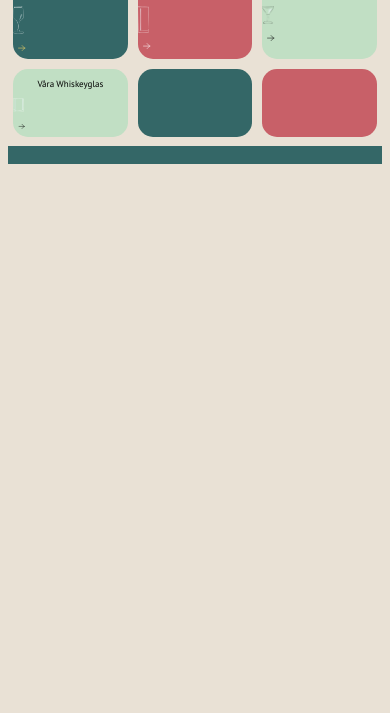
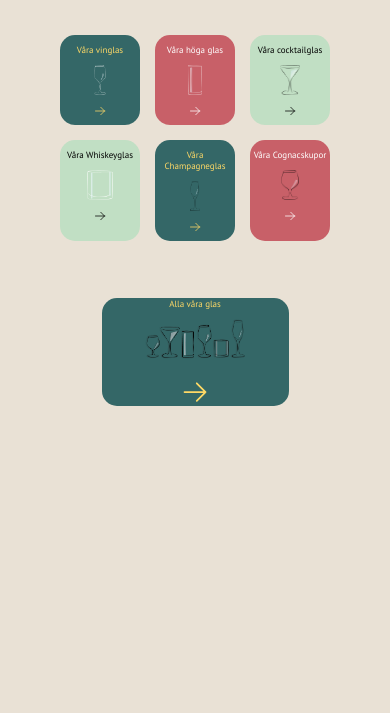
Before and after one commit to Malinsund/vitrum, a plain HTML site: page index.html in a window 390 px wide. Shown: the part 131-844 px from the top of the page. Drawn offline with Linux system fonts and the light colour scheme; a web font is replaced by a local one.

Commit message:
main layout for mobile

```diff
--- a/index.html
+++ b/index.html
@@ -2,6 +2,7 @@
 <html lang="en">
   <head>
     <meta charset="UTF-8" />
+    <link rel="icon" href="assets/Vitrum.logo.png" type="image/png" />
     <link rel="preconnect" href="https://fonts.googleapis.com" />
     <link rel="preconnect" href="https://fonts.gstatic.com" crossorigin />
     <link
@@ -77,7 +78,7 @@
     </section> -->
 
     <!--Här skall alla kort/knappar komma-->
-    <section>
+    <section class="outer-card-container">
       <article class="card-container">
         <div class="card1 card">
           <p>Våra vinglas</p>
@@ -148,7 +149,7 @@
         <div class="card4 card">
           <p>Våra Whiskeyglas</p>
           <div>
-            <img src="assets/glas.whis.vit.png" alt="" />
+            <img src="assets/glas.whis.vit.png" alt="Whiskeyglas" />
           </div>
           <!--Piljävel?-->
           <svg
@@ -168,27 +169,73 @@
           </svg>
         </div>
         <div class="card5 card">
-          <p></p>
+          <p>Våra Champagneglas</p>
           <div>
-            <img src="" alt="" />
+            <img src="assets/glas.cham.png" alt="Champagneglas" />
           </div>
+          <svg
+            class="arrows"
+            xmlns="http://www.w3.org/2000/svg"
+            fill="none"
+            viewBox="0 0 24 24"
+            stroke-width="1.5"
+            stroke="currentColor"
+            class="size-6"
+          >
+            <path
+              stroke-linecap="round"
+              stroke-linejoin="round"
+              d="M13.5 4.5 21 12m0 0-7.5 7.5M21 12H3"
+            />
+          </svg>
           <!--Piljävel?-->
         </div>
         <div class="card6 card">
-          <p></p>
+          <p>Våra Cognacskupor</p>
           <div>
-            <img src="" alt="" />
+            <img src="assets/Glas.conj.png" alt="" />
           </div>
           <!--Piljävel?-->
+          <svg
+            class="arrows"
+            xmlns="http://www.w3.org/2000/svg"
+            fill="none"
+            viewBox="0 0 24 24"
+            stroke-width="1.5"
+            stroke="currentColor"
+            class="size-6"
+          >
+            <path
+              stroke-linecap="round"
+              stroke-linejoin="round"
+              d="M13.5 4.5 21 12m0 0-7.5 7.5M21 12H3"
+            />
+          </svg>
         </div>
       </article>
       <article>
         <div class="card7">
-          <p></p>
+          <p>Alla våra glas</p>
+
           <div>
-            <img src="" alt="" />
+            <img src="assets/glas.alla.png" alt="" />
           </div>
           <!--Piljävel?-->
+          <svg
+            class="arrows"
+            xmlns="http://www.w3.org/2000/svg"
+            fill="none"
+            viewBox="0 0 24 24"
+            stroke-width="1.5"
+            stroke="currentColor"
+            class="size-6"
+          >
+            <path
+              stroke-linecap="round"
+              stroke-linejoin="round"
+              d="M13.5 4.5 21 12m0 0-7.5 7.5M21 12H3"
+            />
+          </svg>
         </div>
       </article>
     </section>
--- a/style.css
+++ b/style.css
@@ -43,11 +43,14 @@ h3 {
     right: 10px;
     top:30px;
 }
+
 .card-container{
     display: flex;
-    gap: 10px;
+    gap: 15px;
     justify-content: center;
     flex-wrap: wrap;
+    padding: 20px 0;
+    margin: 10%;
 
 }
 p{
@@ -56,61 +59,78 @@ p{
     text-align: center;
 
 }
+.card{
+    border-radius: 15px;
+    width: 80px;
+    justify-content: center;
+    box-sizing: border-box;
+}
 
 .card1  {
     background: #346767;
     color: #FFD966;
-    flex: 3/3;
+
 }
 .card2 {
     background: #C86068;
     color: white;
-    flex: 3/3;
+
 
 }
 .card3{
     background: #C1DFC4;
-    flex: 3/3;
+
 
 }
 .card4{
     background: #C1DFC4;
-    flex: 3/3;
+
 
 }
 .card5{
     background: #346767;
     color:#FFD966;
-    flex: 3/3;
+
 
 }
 .card6{
     background: #C86068;
     color: white;
-    flex: 3/3;
+
 
 }
 .card7{
     background: #346767;
     color:#FFD966;
-    flex: 3/9;
-}
-
-.card{
+    width: 50%;
     border-radius: 15px;
-    width: calc(33.33% - 10px);
     justify-content: center;
-    box-sizing: border-box;
-}
-
-.card img{
-    width: 10%;
+    margin: auto;
 
 }
 
+
+
+.card img{
+    width: auto;
+    display: block;
+    margin: 10px auto;
+    height: 30px;
+}
+.card7 img{
+    width: auto;
+    margin: 10px auto;
+    height: 40px;
+    display: block;
+
+}
+
+
 .arrows{
     width: 15%;
-    height: 10%;
+    height: auto;
+    display: block;
+    margin: 10% auto;
 }
 
 @media screen and (min-width: 640px) {
```
